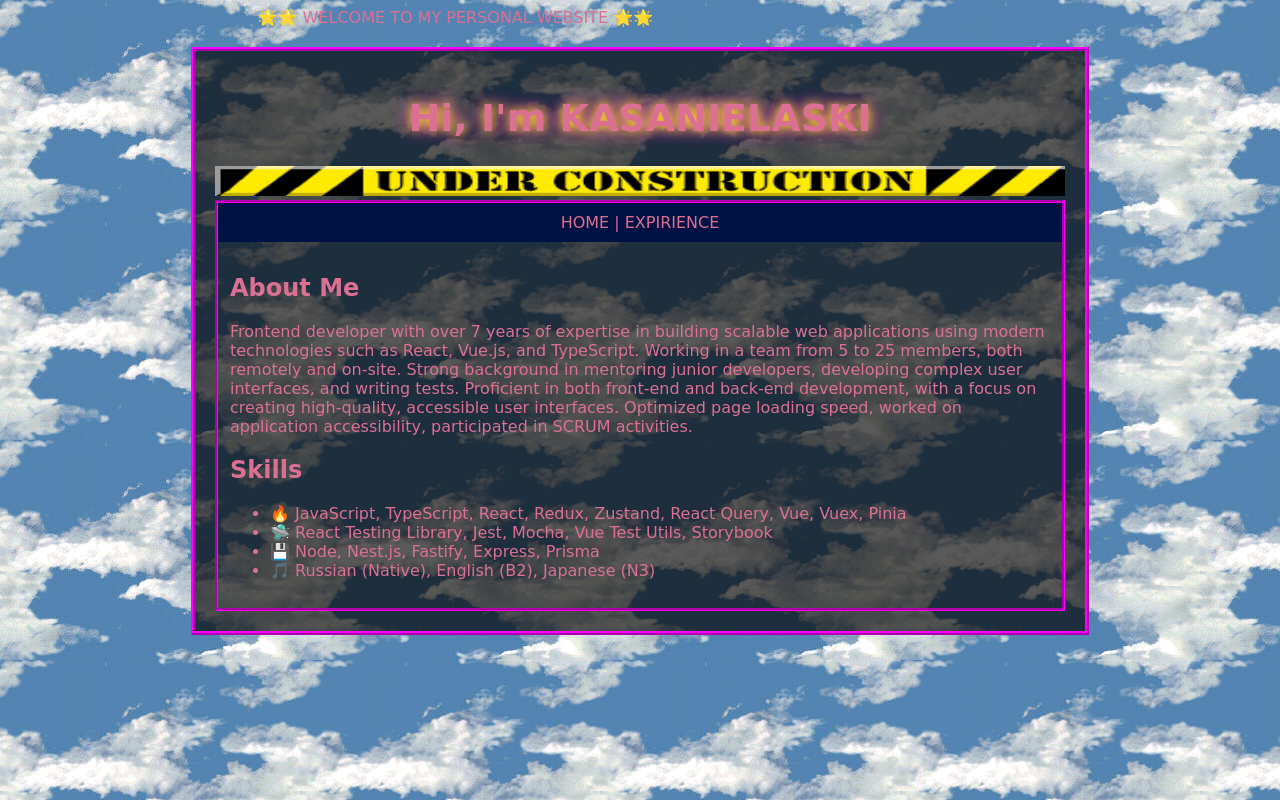
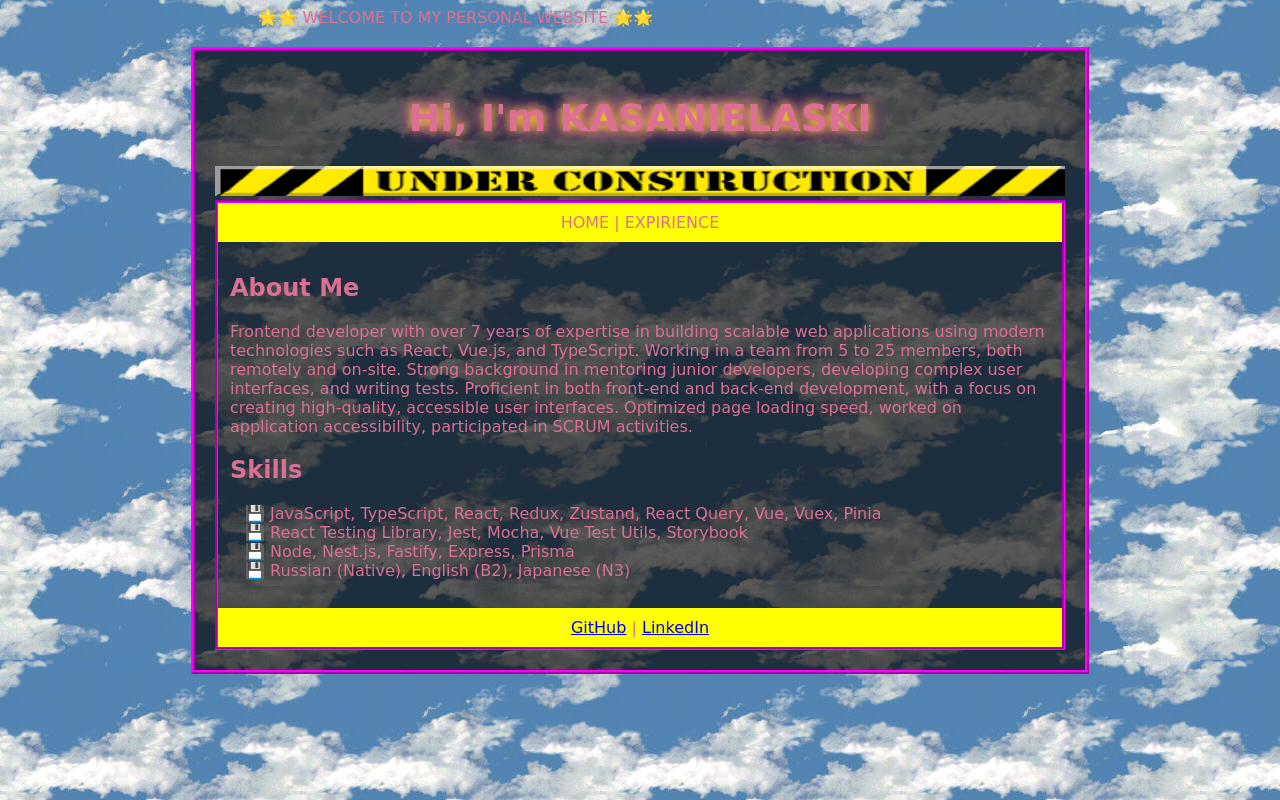
Before and after one commit to kasanielaski/old_web, a React (Vite) app: page / in a window 1280 px wide. Built offline with nearby package versions, Linux system fonts and the light colour scheme.

Commit message:
update list styles, add links

```diff
--- a/src/App.css
+++ b/src/App.css
@@ -23,7 +23,7 @@ table {
 }
 
 .nav {
-  background: #001144;
+  background: #ff0;
   padding: 10px;
   text-align: center;
 }
--- a/src/App.tsx
+++ b/src/App.tsx
@@ -51,7 +51,18 @@ export const App = () => {
               </td>
             </tr>
           </thead>
+
           <tbody>{selectedComponent}</tbody>
+
+          <tfoot>
+            <tr>
+              <td colSpan={2} className="nav">
+                <a href="https://github.com/kasanielaski/" target="_blank">GitHub</a>
+                &nbsp;|&nbsp;
+                <a href="https://www.linkedin.com/in/kasanielaski/" target="_blank">LinkedIn</a>
+              </td>
+            </tr>
+          </tfoot>
         </table>
       </div>
     </>
--- a/src/components/info.tsx
+++ b/src/components/info.tsx
@@ -1,16 +1,18 @@
+import "./styles.css";
+
 export const InfoComponent = () => {
   return (
     <>
       <tr>
         <td colSpan={2} align="center">
           <p>
-            <b>Invent.us</b>
+            <b>🔥🔥Invent.us🔥🔥</b>
           </p>
         </td>
       </tr>
       <tr style={{ verticalAlign: "baseline" }}>
         <td>
-          <ul>
+          <ul className="styled-list">
             <li>
               Developed a universal scalable microfrontend platform using React,
               TypeScript, and Effector, resulting in a 54% reduction in
@@ -53,13 +55,13 @@ export const InfoComponent = () => {
       <tr>
         <td colSpan={2} align="center">
           <p>
-            <b>Upride</b>
+            <b>🔥🔥Upride🔥🔥</b>
           </p>
         </td>
       </tr>
       <tr style={{ verticalAlign: "baseline" }}>
         <td>
-          <ul>
+          <ul className="styled-list">
             <li>
               Set up a project from scratch using Vue, TypeScript, and Nest.js,
               enabling the team to deliver the first MVP within 3 months.
--- a/src/components/main.tsx
+++ b/src/components/main.tsx
@@ -1,4 +1,5 @@
 import { useMemo } from "react";
+import "./styles.css";
 
 export const MainComponent = () => {
   const period = useMemo(() => {
@@ -22,16 +23,16 @@ export const MainComponent = () => {
         </p>
 
         <h2>Skills</h2>
-        <ul>
+        <ul className="styled-list">
           <li>
-            🔥 JavaScript, TypeScript, React, Redux, Zustand, React Query, Vue,
+            JavaScript, TypeScript, React, Redux, Zustand, React Query, Vue,
             Vuex, Pinia
           </li>
           <li>
-            🛸 React Testing Library, Jest, Mocha, Vue Test Utils, Storybook
+            React Testing Library, Jest, Mocha, Vue Test Utils, Storybook
           </li>
-          <li>💾 Node, Nest.js, Fastify, Express, Prisma</li>
-          <li>🎵 Russian (Native), English (B2), Japanese (N3)</li>
+          <li>Node, Nest.js, Fastify, Express, Prisma</li>
+          <li>Russian (Native), English (B2), Japanese (N3)</li>
         </ul>
       </td>
     </tr>
--- /dev/null
+++ b/src/components/styles.css
@@ -0,0 +1,7 @@
+.styled-list {
+  list-style-type: "💾 "; /* Add a space after the emoji for better spacing */
+}
+
+.clear-list {
+  list-style: none;
+}
```
